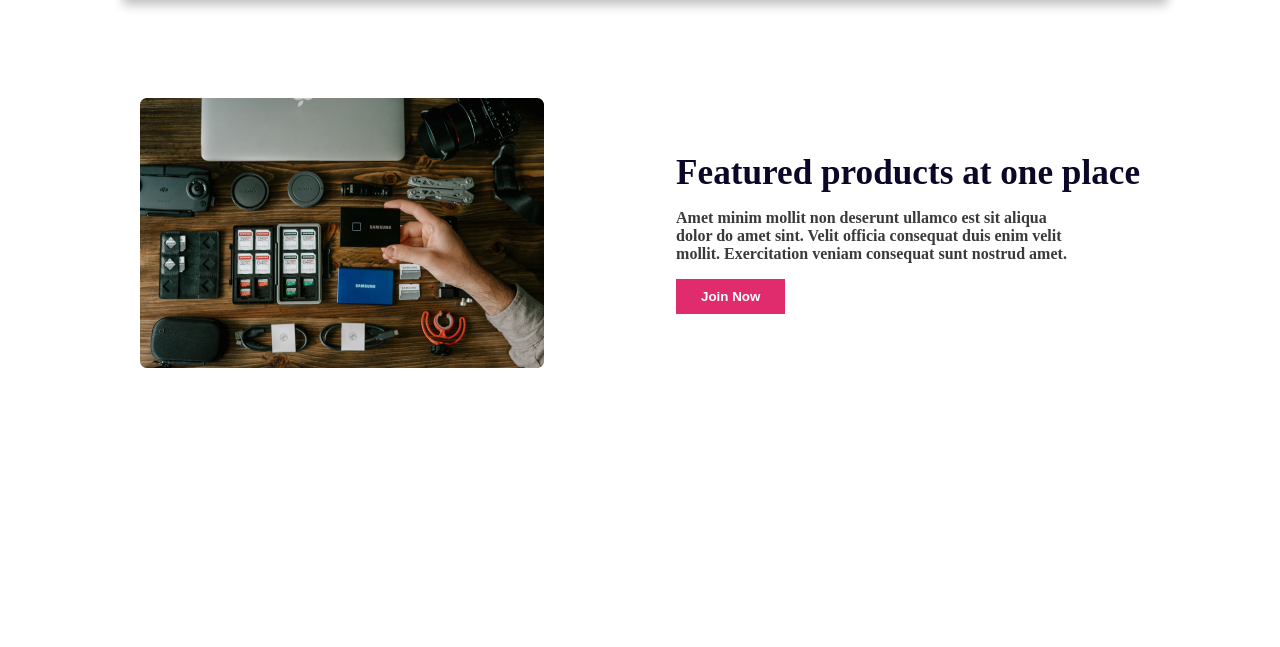
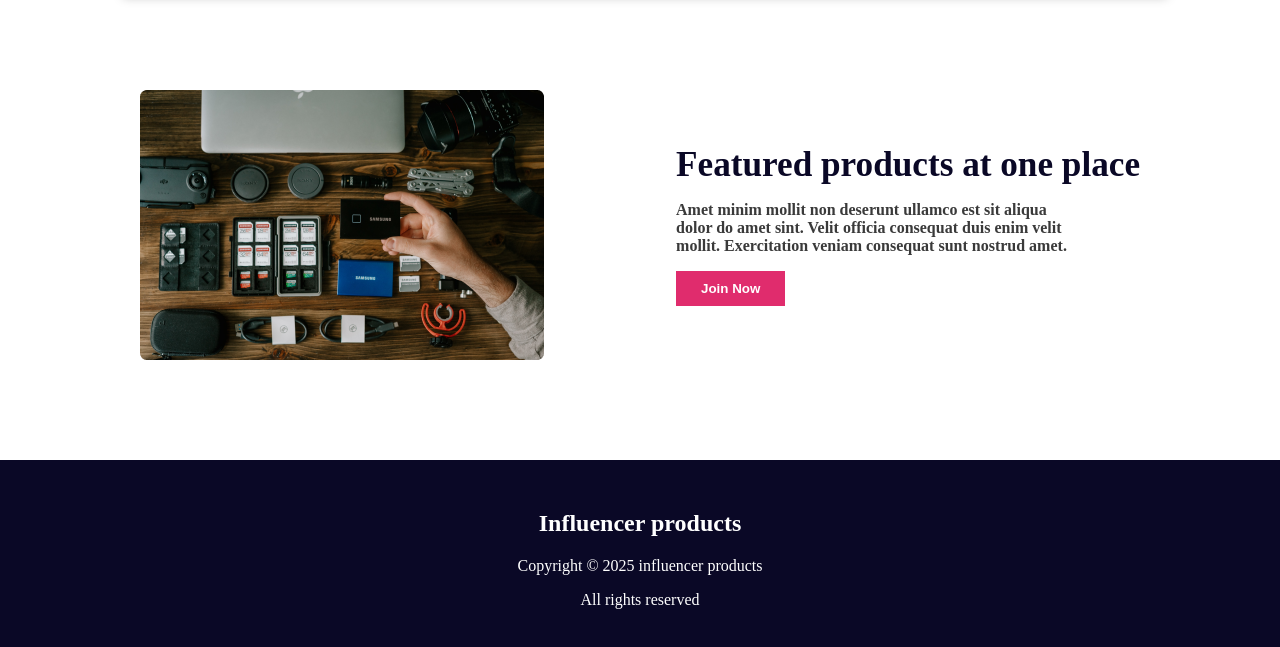
Before and after one commit to masrafi143/Influencer-gear, a plain HTML site: page index.html in a window 1280 px wide. Shown: the part 713-1360 px from the top of the page. Before the commit the page ends 1089 px from the top, so only its background shows below. Drawn offline with Linux system fonts and the light colour scheme.

Commit message:
add footer section

```diff
--- a/index.html
+++ b/index.html
@@ -52,5 +52,11 @@
             </div>
          </section>
     </main>
+    <!-- footer section -->
+     <footer>
+        <h2>Influencer products</h2>
+        <p>Copyright © 2025  influencer products</p>
+        <p>All rights reserved</p>
+     </footer>
 </body>
 </html>
--- a/style.css
+++ b/style.css
@@ -1,3 +1,8 @@
+body{
+  margin: 0;
+  padding: 0;
+}
+
 /* shared css */
 .text-primary{
     color: #3A3A3A;
@@ -78,3 +83,16 @@ nav a{
 .featured-description{
     max-width: 400px;
 }
+
+/* footer section */
+footer{
+    background-color: #0a0826;
+    color: white;
+    text-align: center;
+    margin-top: 100px;
+    padding: 30px;
+}
+footer h2{
+    font-weight: bold;
+    font-size: 1.5rem;
+}
```
